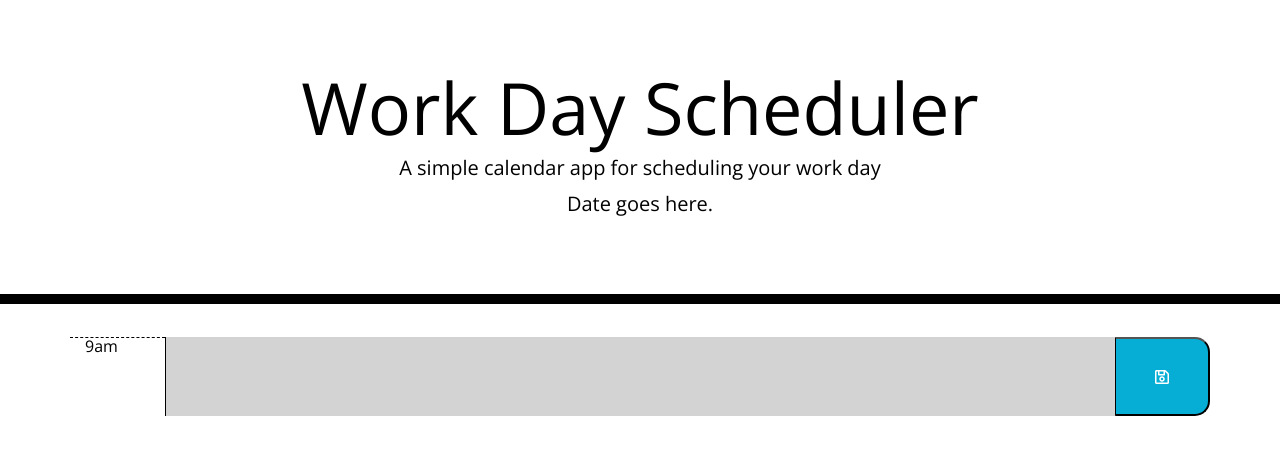
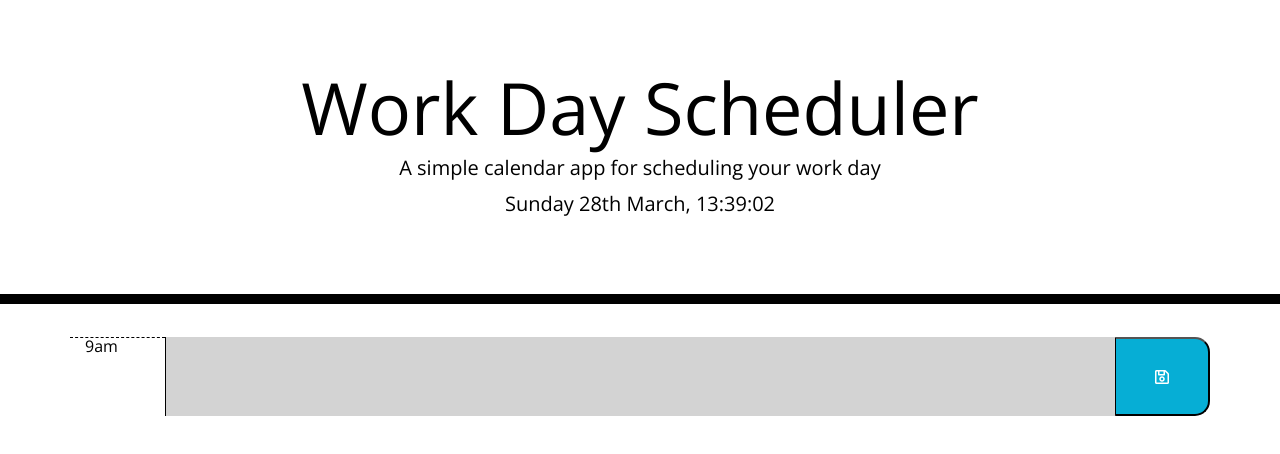
Before and after one commit to LeeFarnell/Work_Day_Scheduler, a plain HTML site: page index.html in a window 1280 px wide. Drawn offline with nearby package versions, Linux system fonts and the light colour scheme.

Commit message:
Linked Date/Time to p tags

```diff
--- a/index.html
+++ b/index.html
@@ -26,7 +26,7 @@
     <header class="jumbotron">
       <h1 class="display-3">Work Day Scheduler</h1>
       <p class="lead">A simple calendar app for scheduling your work day</p>
-      <p id="currentDay" class="lead">Date goes here.</p>
+      <p id="currentDay" class="lead"></p>
     </header>
     <div class="container">
       <!-- Timeblocks go here -->
--- a/script.js
+++ b/script.js
@@ -1,3 +1,8 @@
+const bodyElement = document.body;
+const dateTime = document.getElementById("currentDay");
+
 $(document).ready(function () {
   console.log("Ready");
+
+  dateTime.append(moment().format("dddd Do MMMM, HH:mm:ss"));
 });
```
